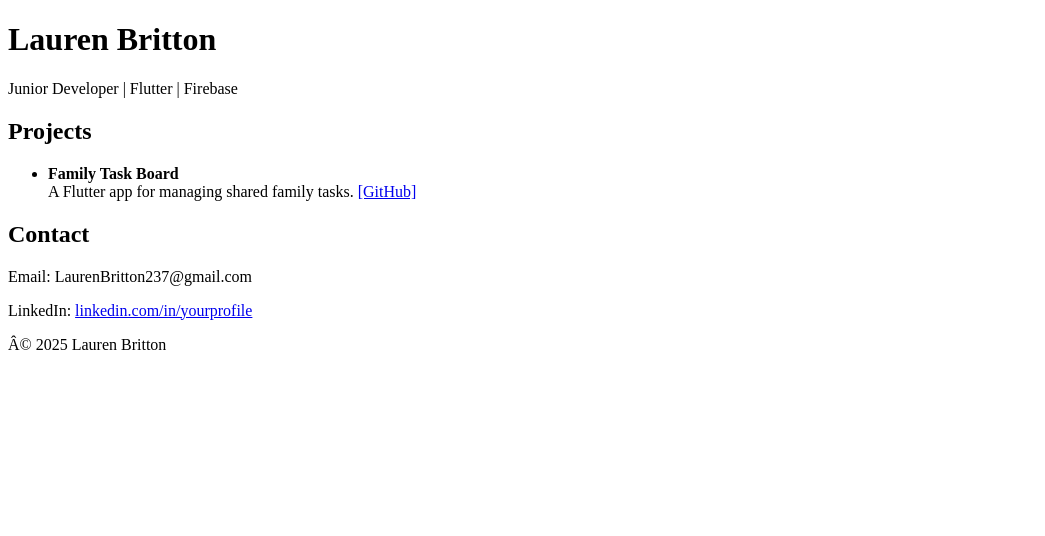
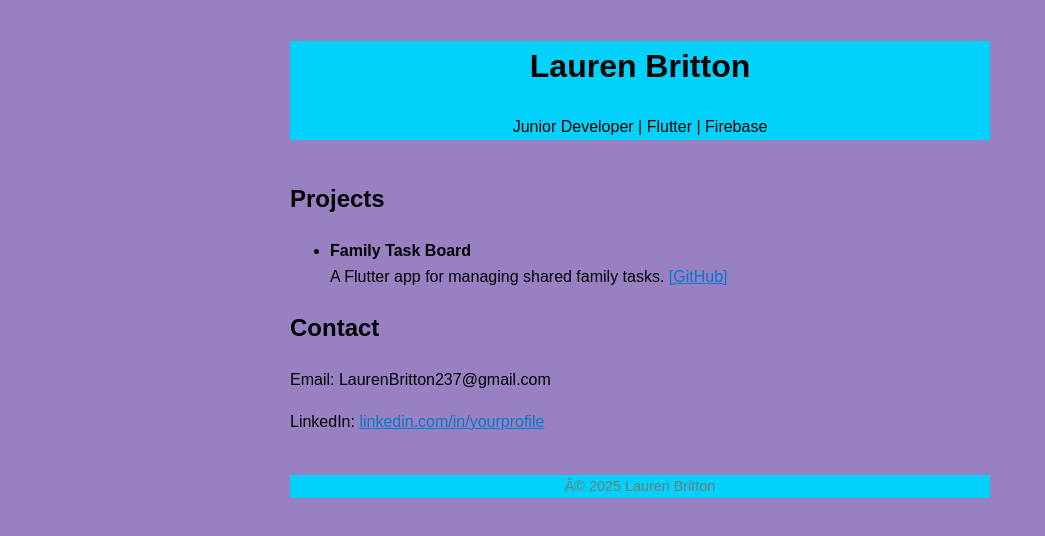
Before and after one commit to LaurenBritton/LaurenBritton.github.io, a plain HTML site: page index.html in a window 1280 px wide. Shown: the whole page, without its empty margins (0-1045 px from the left). Drawn offline with Linux system fonts and the light colour scheme; files that its build step writes are made by us from their sources.

Commit message:
stylesheet issue

```diff
--- a/index.html
+++ b/index.html
@@ -7,7 +7,7 @@
     <meta name = "viewport" content="width=device-width, initial-scale=1.0"/>
     <title> Lauren Britton | Portfolio</title>
 
-    <link rel="stylesheet" href="software-portfolio-site\style.css">
+    <link rel="stylesheet" href="css/style.css">
 </head>
 
 <body>
```
